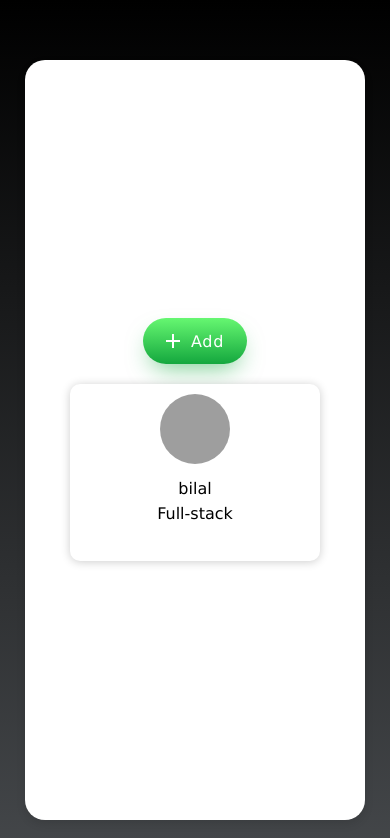
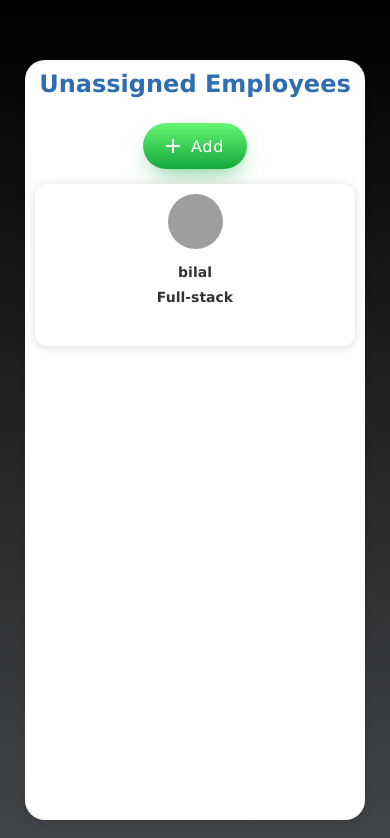
Before and after one commit to bilalzarrik01/brief-6-Workspace-Staff-Manager, a website: page index.html in a window 390 px wide. Shown: the top 838 px of the page. Drawn offline with Linux system fonts and the light colour scheme; grey boxes are pictures that could not be loaded.

Commit message:
add some responsive

```diff
--- a/index.html
+++ b/index.html
@@ -11,7 +11,7 @@
 <div class="container">
   <!-- Sidebar: Unassigned employees -->
   <section class="employee-container">
-    <!-- <h2>Unassigned Employees</h2> -->
+    <h2>Unassigned Employees</h2>
     <button id="cssbuttons-io-button" type="submit">
   <svg
     height="24"
--- a/style.css
+++ b/style.css
@@ -29,16 +29,20 @@ body {
   padding: 15px;
   height: 90vh;
   box-shadow: 0 4px 10px rgba(0, 0, 0, 0.1);
+  gap: 15px;
   display: flex;
   flex-direction: column;
-  overflow:scroll;
-  justify-content:center;
-  align-items:center;
+  align-items: center;
+
+  overflow-y: auto;         /* Scroll only vertically */
+  scrollbar-width: thin;
 }
+
 
 .employee-container h2 {
   margin-bottom: 10px;
   color: #2f6db3;
+
 
 
 }
@@ -385,24 +389,51 @@ input {
   border: 1px solid #ccc;
 }
 
+/* Container for employee cards */
+#cards {
+  width: 100%;
+  display: flex;
+  flex-direction: column;
+  align-items: center;   /* Centers cards horizontally */
+  gap: 15px;
+  padding: 10px 0;
+}
+
+/* Individual card */
 .card {
-  width: 250px;
+  width: 90%;                    /* Responsive width */
+  max-width: 280px;              /* Prevents too big cards */
   display: flex;
   align-items: center;
-  gap: 10px;
+  gap: 12px;
   background: #fff;
-  padding: 10px;
-  box-shadow: 0 1px 10px rgba(0,0,0,0.2);
-  border-radius: 10px;
+  padding: 12px;
+  border-radius: 12px;
+  box-shadow: 0 1px 10px rgba(0,0,0,0.15);
+  transition: 0.3s ease;
 }
 
+.card:hover {
+  transform: translateY(-5px) scale(1.03);
+  box-shadow: 0 10px 20px rgba(0,0,0,0.25);
+}
 
-#cards {
-  display: flex;
-  flex-direction: column;  /* ✔ make them vertical */
-  gap: 15px;               /* ✔ spacing between cards */
-  margin-top: 20px;
+/* Profile image */
+#card_load {
+  width: 65px;
+  height: 65px;
+  border-radius: 50%;
+  object-fit: cover;
 }
+
+/* Card text */
+#card_load_extreme_title,
+#card_load_extreme_descripion {
+  font-size: 14px;
+  font-weight: 600;
+  color: #333;
+}
+
 
 #card_load {
   width: 70px;
@@ -435,3 +466,19 @@ input {
   transform: translateY(-5px) scale(1.05);
   box-shadow: 0 10px 25px rgba(0, 0, 0, 0.2);
 }
+@media (max-width: 600px) {
+  .employee-container {
+    width: 100%;
+    padding: 10px;
+  }
+
+  .card {
+    width: 95%;
+    max-width: none;
+  }
+
+  #card_load {
+    width: 55px;
+    height: 55px;
+  }
+}
```
